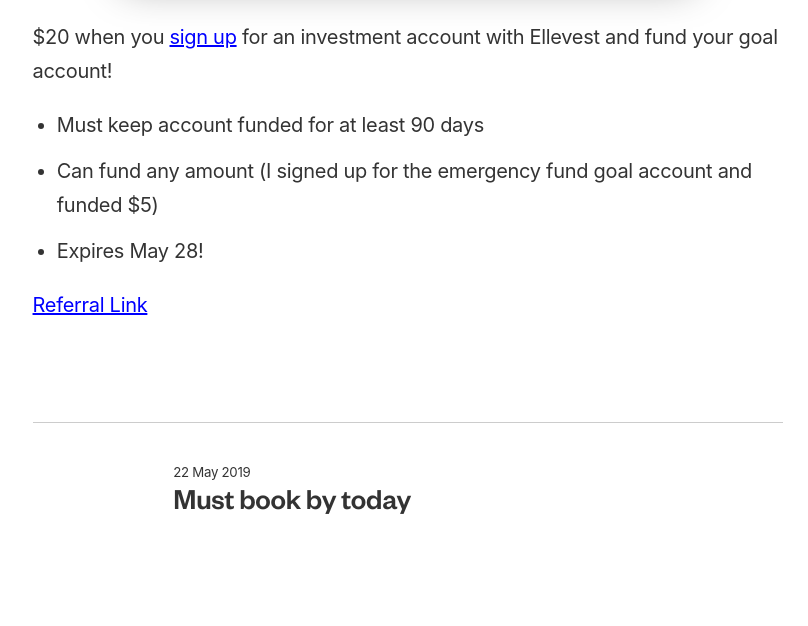
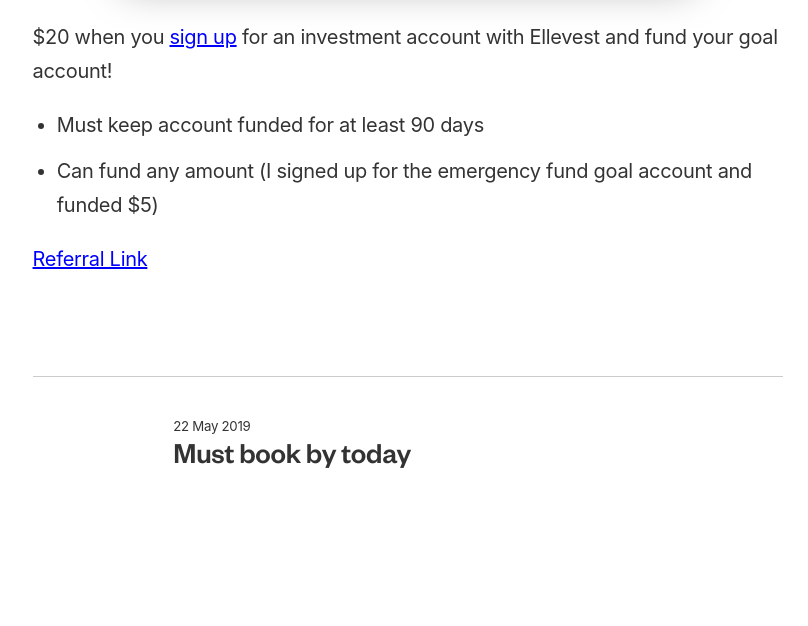
Before and after one commit to ohiosveryown/atldeals, a Jekyll site: the page built from _posts/2019-05-25-invest.markdown, in a window 1280 px wide. Shown: the part 781-1407 px from the top of the page, without its empty margins (232-1040 px from the left). Built offline with Jekyll 4.4.1, drawn with Linux system fonts in a browser that asks for light colours; after the commit the page ends 1361 px from its top, so only the background shows below that.

Commit message:
Updated Invest

```diff
--- a/_posts/2019-05-25-invest.markdown
+++ b/_posts/2019-05-25-invest.markdown
@@ -16,6 +16,4 @@
 
 * Can fund any amount (I signed up for the emergency fund goal account and funded $5)
 
-* Expires May 28!
-
 [Referral Link](https://www.ellevest.com/invite/m83gih)
```
